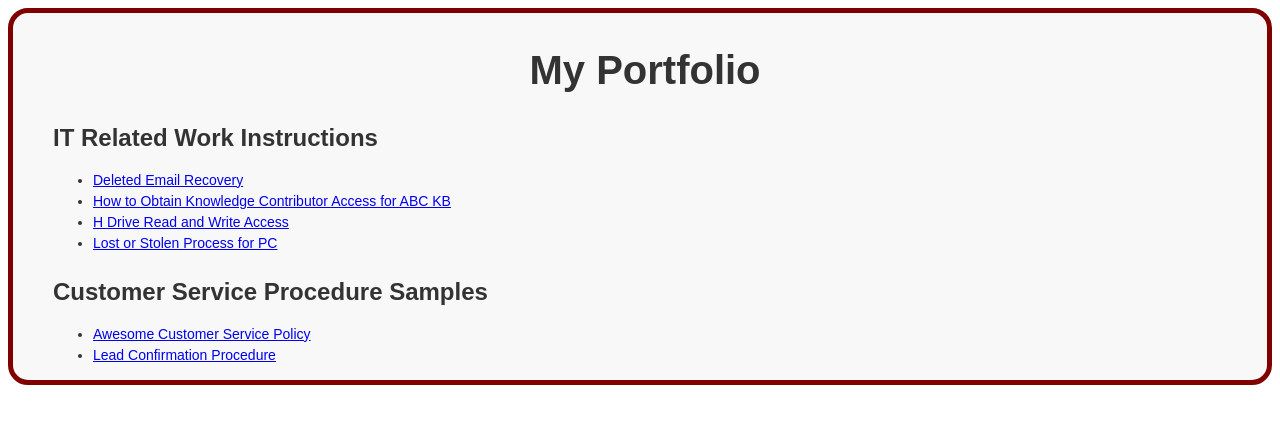
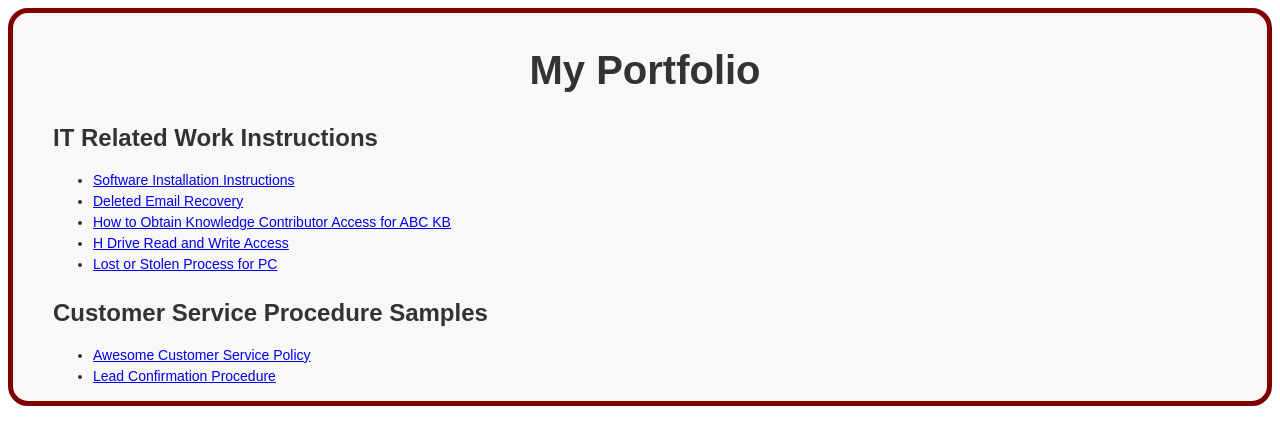
Before and after one commit to Rielee-Velasco/MyResume, a plain HTML site: page Page2.html in a window 1280 px wide. Drawn offline with Linux system fonts and the light colour scheme.

Commit message:
Update Page2.html

```diff
--- a/Page2.html
+++ b/Page2.html
@@ -18,6 +18,7 @@
 
 
         <ul>
+          <li><a href="https://docs.google.com/document/d/13KX6a3hj6X3nUIGVzya2zvLUS6QZ8nZX9OWbj7gtzs0/edit?usp=sharing" target="_blank">Software Installation Instructions</a> </li>
           <li><a href="Page2_1.html" target="_blank">Deleted Email Recovery</a> </li>
           <li> <a href="Page2_2.html" target="_blank">How to Obtain Knowledge Contributor Access for ABC KB</a></li>
           <li><a href="Page2_3.html" target="_blank">H Drive Read and Write Access</a></li>
```
